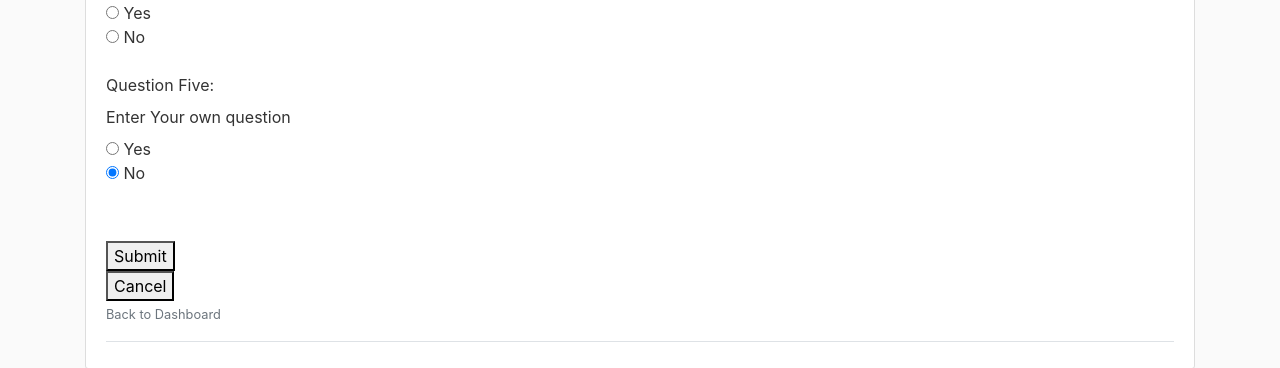
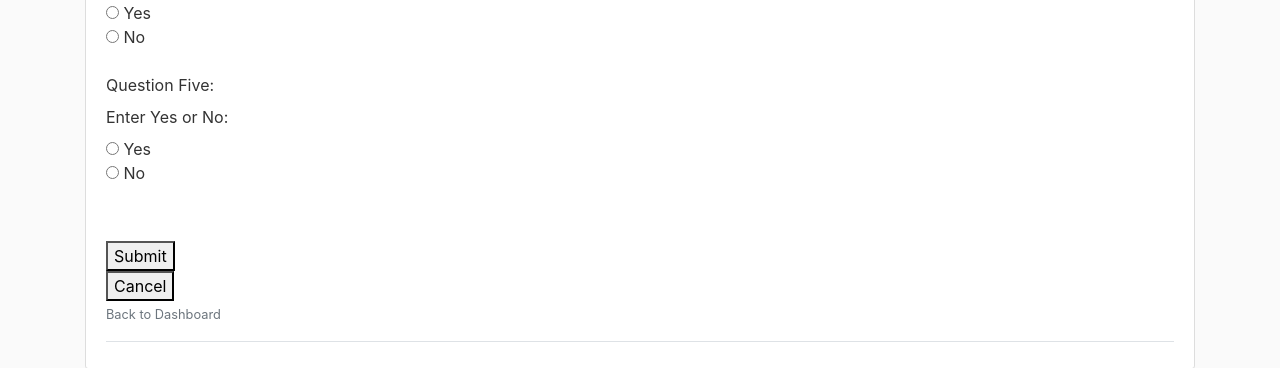
Before and after one commit to GatorIncubator/gatorgrouper, a Django app: page /survey in a window 1280 px wide. Shown: the part 689-1057 px from the top of the page. Run offline with Django 3.2, Linux system fonts and the light colour scheme; some libraries are stand-ins or nearby versions.

Commit message:
Revised question basics and last radio check Co-authored-by: Elisia <wrighte@allegheny.edu> Co-authored-by: Jahlia <finneyj@allegheny.edu> Co-authored-by: Carson <quigleyc@allegheny.edu

```diff
--- a/gatorgrouper/templates/gatorgrouper/survey.html
+++ b/gatorgrouper/templates/gatorgrouper/survey.html
@@ -12,28 +12,28 @@
               <!-- Adds in a section for question one -->
               <label for="Question One">Question One:</label> <br>
               <label for="Question One">Enter Yes or No: </label> <br>
-              <input type="radio" name = "optradio" checked> Yes</label><br>
-              <input type="radio" name = "optradio" checked> No</label><br><br>
+              <input type="radio" name = "optradio"> Yes</label><br>
+              <input type="radio" name = "optradio"> No</label><br><br>
               <!-- Adds in a section for question two -->
               <label for="Question Two">Question Two:</label><br>
               <label for="Question Two">Enter Yes or No: </label><br>
-              <input type="radio" name = "optradio" checked> Yes </label><br>
-              <input type="radio" name = "optradio" checked> No </label><br><br>
+              <input type="radio" name = "optradio"> Yes </label><br>
+              <input type="radio" name = "optradio"> No </label><br><br>
               <!-- Adds in a section for question three -->
-              <label for="Question Two">Question Three:</label><br>
-              <label for="Question Two">Enter Yes or No: </label><br>
-              <input type="radio" name = "optradio" checked> Yes </label><br>
-              <input type="radio" name = "optradio" checked> No </label><br><br>
+              <label for="Question Three">Question Three:</label><br>
+              <label for="Question Three">Enter Yes or No: </label><br>
+              <input type="radio" name = "optradio"> Yes </label><br>
+              <input type="radio" name = "optradio"> No </label><br><br>
               <!-- Adds in a section for question four -->
-              <label for="Question Two">Question Four:</label><br>
-              <label for="Question Two">Enter Yes or No: </label><br>
-              <input type="radio" name = "optradio" checked> Yes </label><br>
-              <input type="radio" name = "optradio" checked> No </label><br><br>
+              <label for="Question Four">Question Four:</label><br>
+              <label for="Question four">Enter Yes or No: </label><br>
+              <input type="radio" name = "optradio"> Yes </label><br>
+              <input type="radio" name = "optradio"> No </label><br><br>
               <!-- Adds in a section for question five -->
               <label for="Question Five">Question Five:</label><br>
-              <label for="Question Five">Enter Your own question</label><br>
-              <input type="radio" name = "optradio" checked> Yes </label><br>
-              <input type="radio" name = "optradio" checked> No </label><br><br>
+              <label for="Question Five">Enter Yes or No: </label><br>
+              <input type="radio" name = "optradio"> Yes </label><br>
+              <input type="radio" name = "optradio"> No </label><br><br>
             </div>
           </form>
 
```
